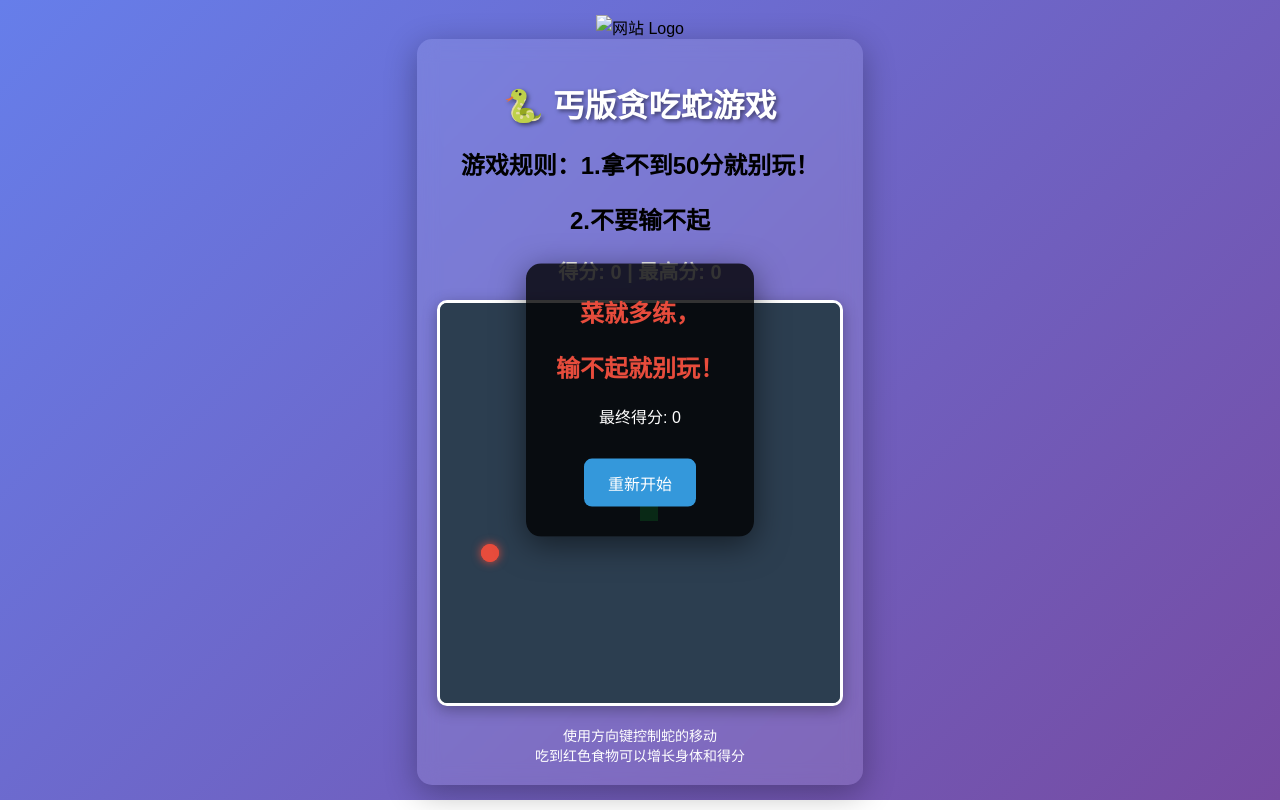
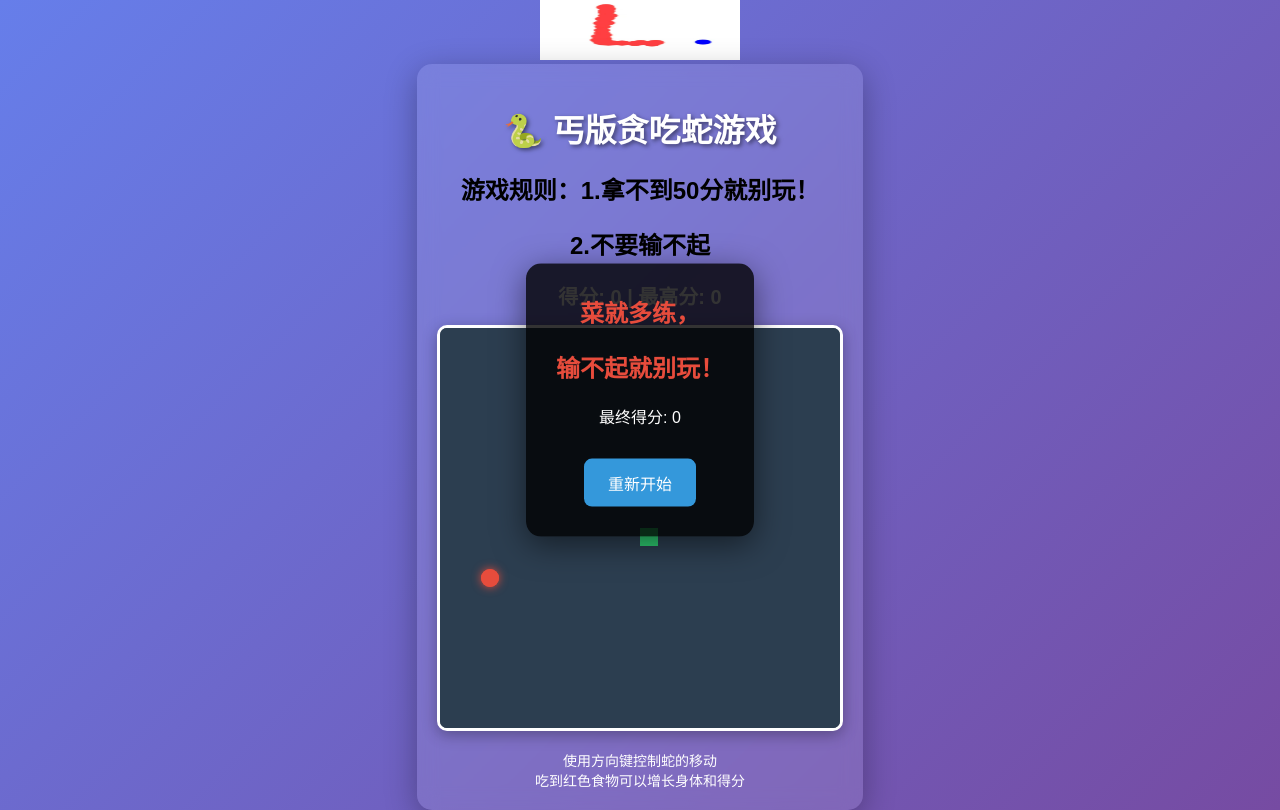
Before and after one commit to SaeedNo1/snake, a plain HTML site: page index.html in a window 1280 px wide. Drawn offline with Linux system fonts and the light colour scheme.

Commit message:
Update index.html

```diff
--- a/index.html
+++ b/index.html
@@ -4,7 +4,7 @@
     <meta charset="UTF-8">
     <meta name="viewport" content="width=device-width, initial-scale=1.0">
     <title>贪吃蛇游戏(拿不到50分就别玩)</title>
-    <link rel="icon" type="png" href="/微信图片_20250722202804">
+    <link rel="icon" type="image/png" href="/微信图片_20250722202804.png">
     <style>
         body {
             display: flex;
@@ -129,7 +129,7 @@
 </head>
 <body>
     <header>
-    <img src="/微信图片_20250722202804" alt="网站 Logo" width="200" height="60">
+    <img src="/微信图片_20250722202804.png" alt="网站 Logo" width="200" height="60">
 </header>
     <div class="game-container">
         <h1>🐍 丐版贪吃蛇游戏</h1>
```
